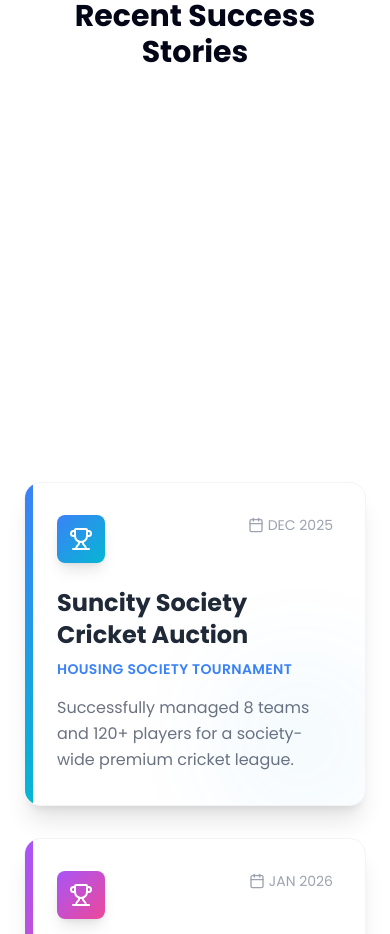
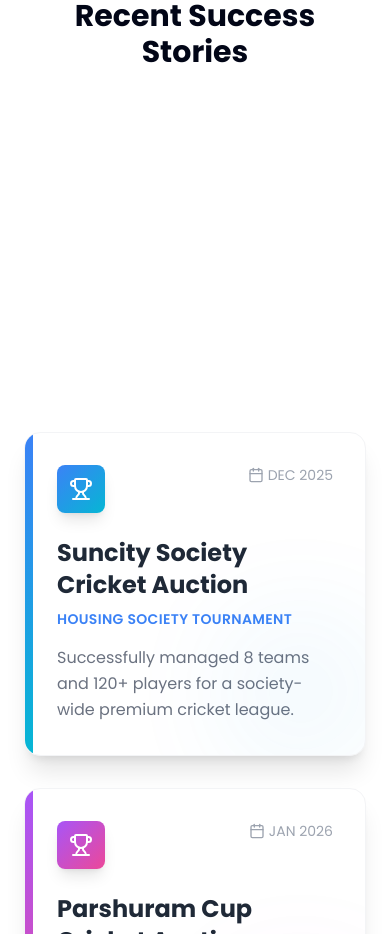
Before and after one commit to ShrijaySharma/ezauction_website, a React (Vite) app: page / in a window 390 px wide. Shown: the part 3500-4434 px from the top of the page. Built offline with nearby package versions, Linux system fonts and the light colour scheme; no server answers.

Commit message:
style: reduce 3d model size and increase stories grid width

```diff
--- a/src/components/SuccessStories.jsx
+++ b/src/components/SuccessStories.jsx
@@ -43,14 +43,14 @@ const SuccessStories = () => {
                     <h2 className="text-3xl md:text-5xl font-bold text-primary mt-2">Recent Success Stories</h2>
                 </div>
 
-                <div className="flex flex-col lg:flex-row items-center gap-12 max-w-6xl mx-auto">
+                <div className="flex flex-col lg:flex-row items-center gap-12 max-w-7xl mx-auto">
                     {/* 3D Model Column */}
-                    <div className="w-full lg:w-1/3 relative h-[300px] lg:h-[400px] flex justify-center items-center">
-                        <CricketModel className="w-full max-w-[400px] h-full z-10" />
+                    <div className="w-full lg:w-1/4 relative h-[250px] lg:h-[300px] flex justify-center items-center">
+                        <CricketModel className="w-full max-w-[300px] h-full z-10" />
                     </div>
 
                     {/* Stories Grid */}
-                    <div className="grid md:grid-cols-2 gap-8 w-full lg:w-2/3">
+                    <div className="grid md:grid-cols-2 gap-8 w-full lg:w-3/4">
                         {stories.map((story, index) => (
                             <motion.div
                                 key={index}
```
